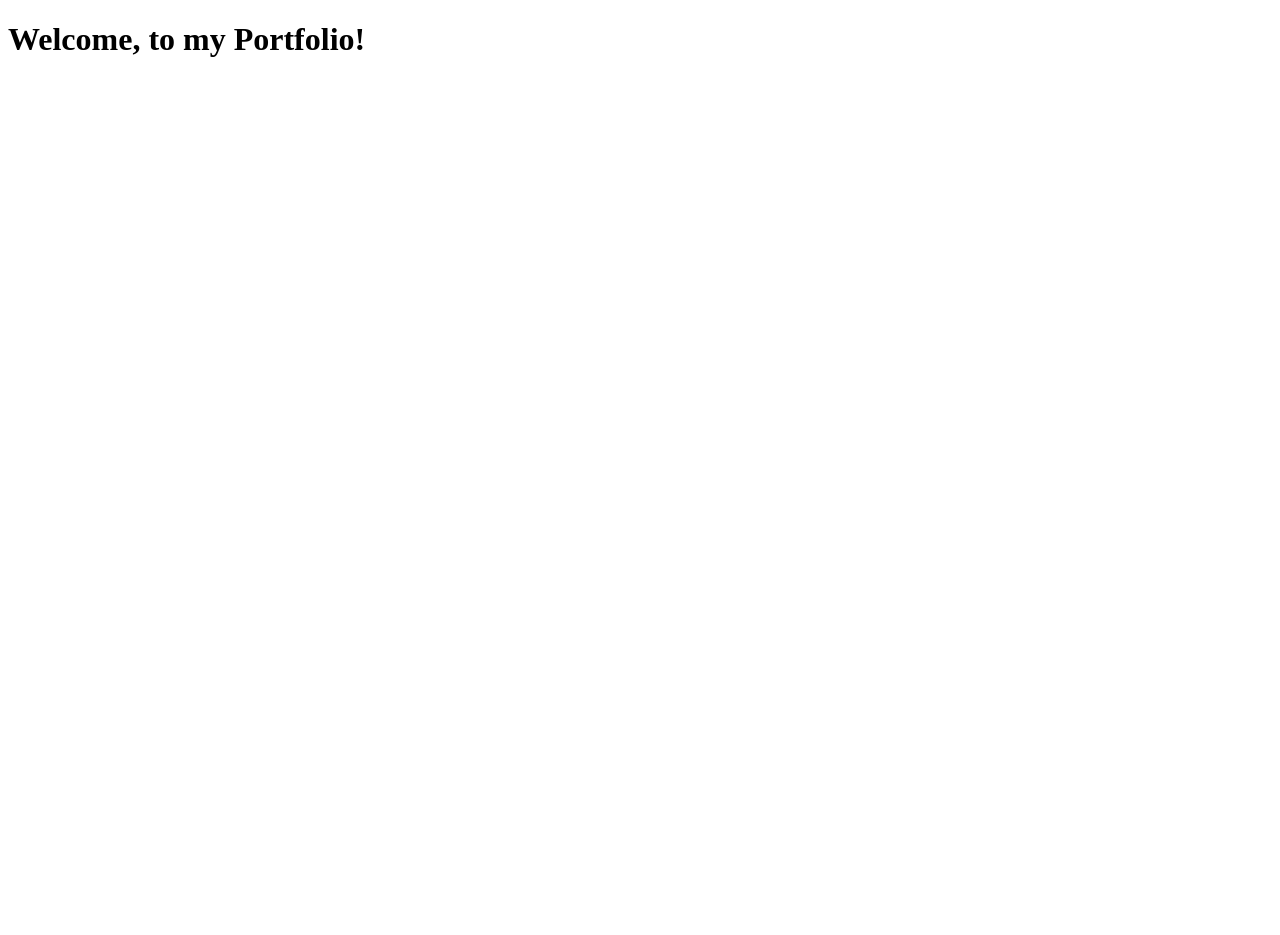
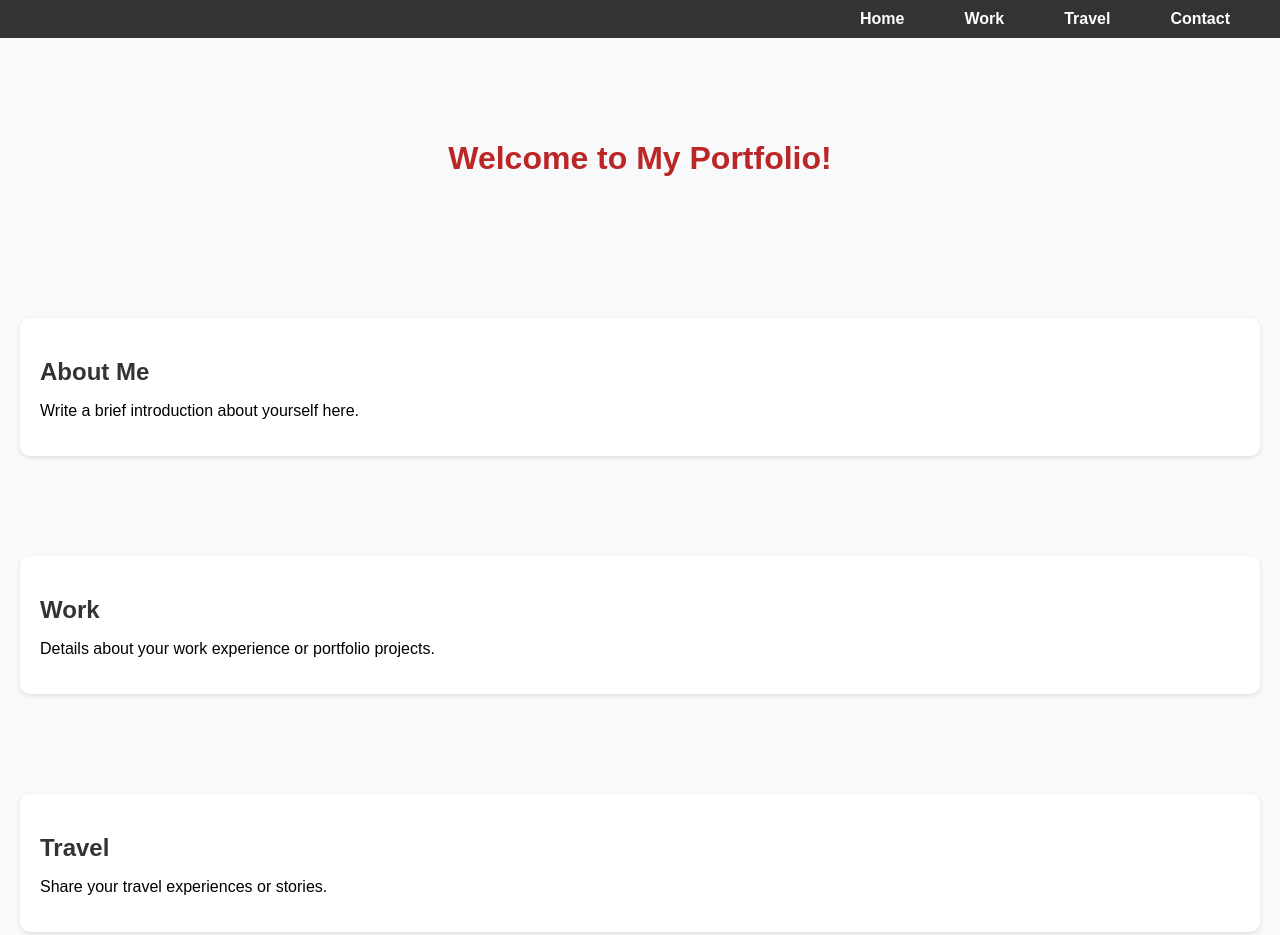
Before and after one commit to dhana7/Portfolio, a plain HTML site: page home.html in a window 1280 px wide. Shown: the top 935 px of the page. Before the commit the page ends 800 px from the top, so only its background shows below. Drawn offline with Linux system fonts and the light colour scheme.

Commit message:
updated nav links to 4 sections

```diff
--- a/home.html
+++ b/home.html
@@ -4,9 +4,41 @@
     <meta charset="UTF-8">
     <meta name="viewport" content="width=device-width, initial-scale=1.0">
     <title>Dhana Portfolio :)</title>
-    <h1>Welcome, to my Portfolio!</h1>
+    <link rel="stylesheet" href="style.css">
+    <script src="script.js"></script>
+
 </head>
 <body>
+    <header>
+        <nav>
+            <ul>
+                <li><a href="#home">Home</a></li>
+                <li><a href="#work">Work</a></li>
+                <li><a href="#travel">Travel</a></li>
+                <li><a href="#contact">Contact</a></li>
+            </ul>
+        </nav>
+        <h1>Welcome to My Portfolio!</h1>
+    </header>
+    <main>
+        <section id="home">
+            <h2>About Me</h2>
+            <p>Write a brief introduction about yourself here.</p>
+        </section>
+        <section id="work">
+            <h2>Work</h2>
+            <p>Details about your work experience or portfolio projects.</p>
+        </section>
+        <section id="travel">
+            <h2>Travel</h2>
+            <p>Share your travel experiences or stories.</p>
+        </section>
+        <section id="contact">
+            <h2>Contact</h2>
+            <p>Provide your email or contact details here.</p>
+        </section>
+    </main>
+</body>
 
-</body>
+
 </html>
--- /dev/null
+++ b/script.js
@@ -0,0 +1,12 @@
+// Smooth scrolling for navigation links
+document.querySelectorAll("nav a").forEach((anchor) => {
+  anchor.addEventListener("click", function (e) {
+    e.preventDefault();
+    const targetId = this.getAttribute("href").substring(1);
+    const targetElement = document.getElementById(targetId);
+    targetElement.scrollIntoView({
+      behavior: "smooth",
+      block: "start",
+    });
+  });
+});
--- /dev/null
+++ b/style.css
@@ -0,0 +1,76 @@
+body {
+    font-family: Arial, sans-serif;
+    margin: 0;
+    padding: 0;
+    background-color: #f0f8ff;
+}
+
+h1 {
+    color: #bb2626;
+    text-align: center;
+    margin-top: 50px;
+}
+/* General Body Styling */
+body {
+    font-family: Arial, sans-serif;
+    margin: 0;
+    padding: 0;
+    background-color: #f8f9fa;
+}
+
+/* Navigation Bar */
+nav {
+    background-color: #333;
+    position: fixed;
+    top: 0;
+    right: 0;
+    left: 0;
+    z-index: 1000;
+}
+
+nav ul {
+    list-style: none;
+    margin: 0;
+    padding: 0;
+    display: flex;
+    justify-content: flex-end;
+    padding: 10px 20px;
+}
+
+nav ul li {
+    margin: 0 15px;
+}
+
+nav ul li a {
+    text-decoration: none;
+    color: white;
+    font-weight: bold;
+    padding: 8px 15px;
+    transition: background-color 0.3s ease;
+}
+
+nav ul li a:hover {
+    background-color: #575757;
+    border-radius: 5px;
+}
+
+/* Header */
+header {
+    text-align: center;
+    margin-top: 70px;
+    padding: 20px;
+}
+
+/* Section Styling */
+section {
+    margin: 100px 20px;
+    padding: 20px;
+    background-color: white;
+    border-radius: 10px;
+    box-shadow: 0 2px 5px rgba(0, 0, 0, 0.1);
+}
+
+section h2 {
+    color: #333;
+    margin-bottom: 15px;
+}
```
